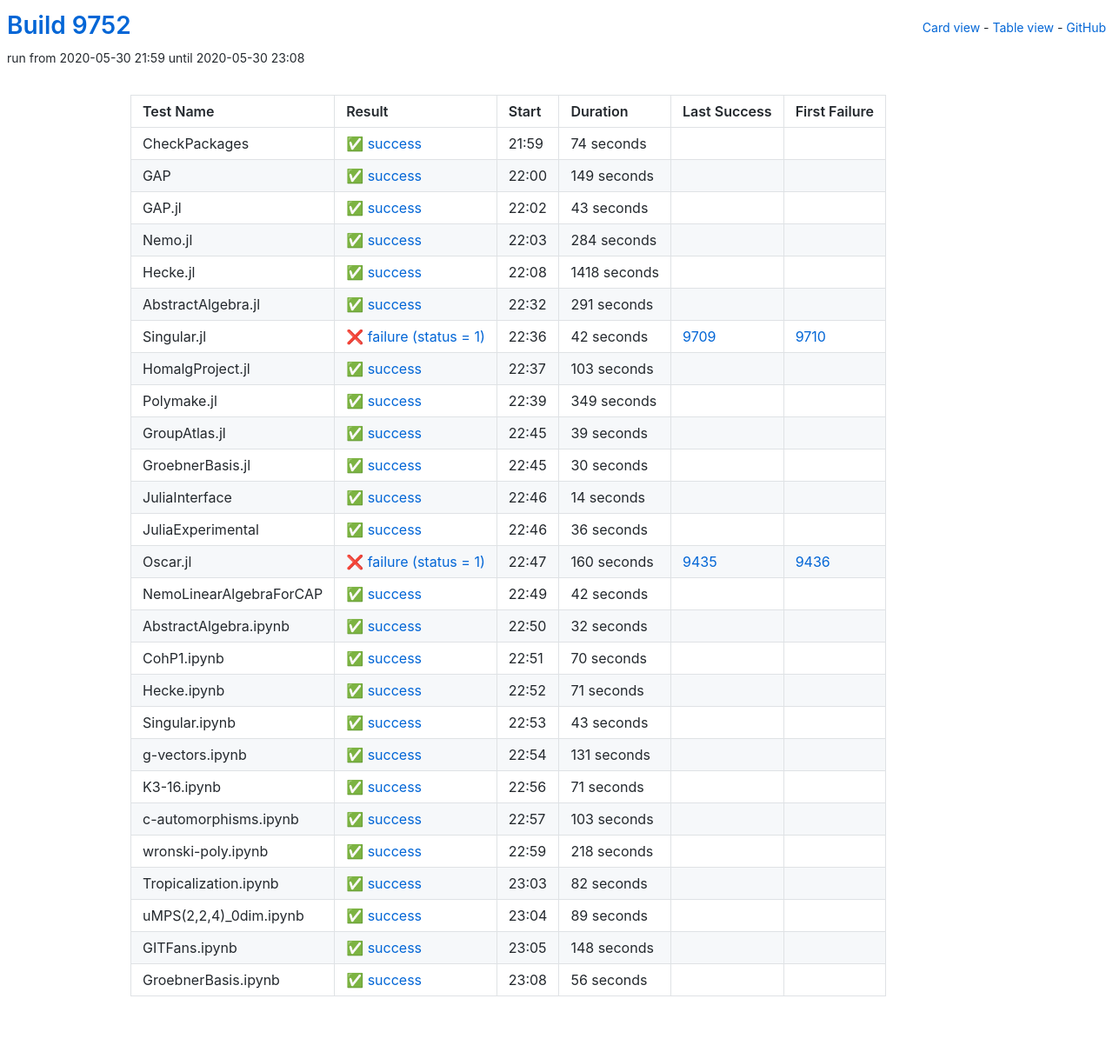
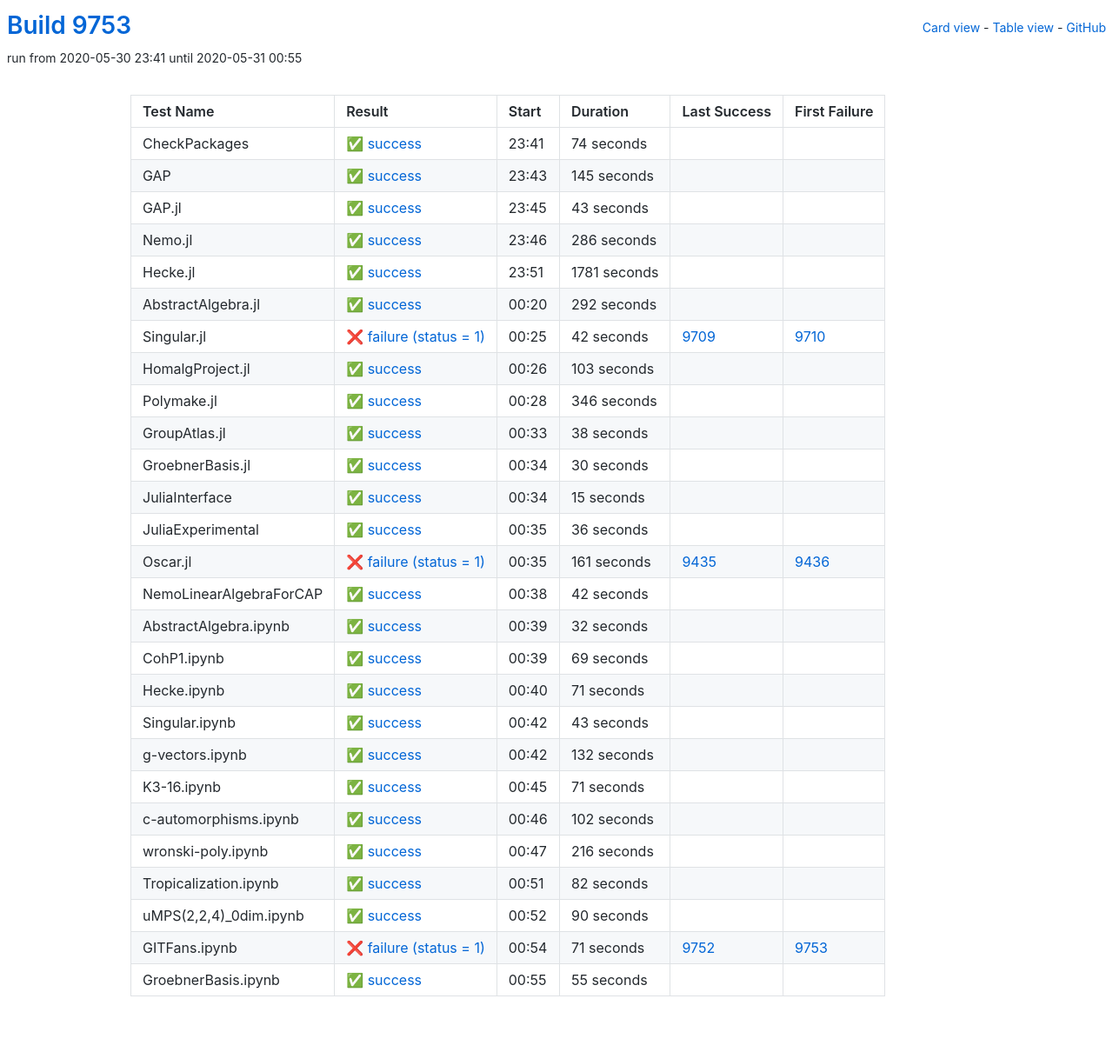
Before and after one commit to oscar-system/oscar-ci-status, a Jekyll site: the page built from table.html, in a window 1280 px wide. Shown: the whole page at 87% size. Built offline with Jekyll 4.4.1, drawn with Linux system fonts in a browser that asks for light colours.

Commit message:
Build 9753

```diff
--- a/_data/ci.yml
+++ b/_data/ci.yml
@@ -1,5 +1,5 @@
-build: 9752
-build_url: https://oscarci.mathematik.uni-kl.de/job/oscar/9752/
+build: 9753
+build_url: https://oscarci.mathematik.uni-kl.de/job/oscar/9753/
 job: oscar
 tests:
 - duration: 74
@@ -9,21 +9,21 @@
   id: checkpackages
   last_success: false
   last_success_url: null
-  log: https://oscarci.mathematik.uni-kl.de/job/oscar/9752/artifact/logs/build-9752/CheckPackages.log
+  log: https://oscarci.mathematik.uni-kl.de/job/oscar/9753/artifact/logs/build-9753/CheckPackages.log
   name: CheckPackages
-  start: 2020-05-30 21:59
+  start: 2020-05-30 23:41
   status: success
   success: true
-- duration: 149
+- duration: 145
   exitcode: 0
   first_failure: false
   first_failure_url: null
   id: gap
   last_success: false
   last_success_url: null
-  log: https://oscarci.mathematik.uni-kl.de/job/oscar/9752/artifact/logs/build-9752/GAP.log
+  log: https://oscarci.mathematik.uni-kl.de/job/oscar/9753/artifact/logs/build-9753/GAP.log
   name: GAP
-  start: 2020-05-30 22:00
+  start: 2020-05-30 23:43
   status: success
   success: true
 - duration: 43
@@ -33,45 +33,45 @@
   id: gap-jl
   last_success: false
   last_success_url: null
-  log: https://oscarci.mathematik.uni-kl.de/job/oscar/9752/artifact/logs/build-9752/GAP.jl.log
+  log: https://oscarci.mathematik.uni-kl.de/job/oscar/9753/artifact/logs/build-9753/GAP.jl.log
   name: GAP.jl
-  start: 2020-05-30 22:02
+  start: 2020-05-30 23:45
   status: success
   success: true
-- duration: 284
+- duration: 286
   exitcode: 0
   first_failure: false
   first_failure_url: null
   id: nemo-jl
   last_success: false
   last_success_url: null
-  log: https://oscarci.mathematik.uni-kl.de/job/oscar/9752/artifact/logs/build-9752/Nemo.jl.log
+  log: https://oscarci.mathematik.uni-kl.de/job/oscar/9753/artifact/logs/build-9753/Nemo.jl.log
   name: Nemo.jl
-  start: 2020-05-30 22:03
+  start: 2020-05-30 23:46
   status: success
   success: true
-- duration: 1418
+- duration: 1781
   exitcode: 0
   first_failure: false
   first_failure_url: null
   id: hecke-jl
   last_success: false
   last_success_url: null
-  log: https://oscarci.mathematik.uni-kl.de/job/oscar/9752/artifact/logs/build-9752/Hecke.jl.log
+  log: https://oscarci.mathematik.uni-kl.de/job/oscar/9753/artifact/logs/build-9753/Hecke.jl.log
   name: Hecke.jl
-  start: 2020-05-30 22:08
+  start: 2020-05-30 23:51
   status: success
   success: true
-- duration: 291
+- duration: 292
   exitcode: 0
   first_failure: false
   first_failure_url: null
   id: abstractalgebra-jl
   last_success: false
   last_success_url: null
-  log: https://oscarci.mathematik.uni-kl.de/job/oscar/9752/artifact/logs/build-9752/AbstractAlgebra.jl.log
+  log: https://oscarci.mathematik.uni-kl.de/job/oscar/9753/artifact/logs/build-9753/AbstractAlgebra.jl.log
   name: AbstractAlgebra.jl
-  start: 2020-05-30 22:32
+  start: 2020-05-31 00:20
   status: success
   success: true
 - duration: 42
@@ -81,9 +81,9 @@
   id: singular-jl
   last_success: 9709
   last_success_url: https://oscarci.mathematik.uni-kl.de/job/oscar/9709/
-  log: https://oscarci.mathematik.uni-kl.de/job/oscar/9752/artifact/logs/build-9752/Singular.jl.log
+  log: https://oscarci.mathematik.uni-kl.de/job/oscar/9753/artifact/logs/build-9753/Singular.jl.log
   name: Singular.jl
-  start: 2020-05-30 22:36
+  start: 2020-05-31 00:25
   status: failure
   success: false
 - duration: 103
@@ -93,33 +93,33 @@
   id: homalgproject-jl
   last_success: false
   last_success_url: null
-  log: https://oscarci.mathematik.uni-kl.de/job/oscar/9752/artifact/logs/build-9752/HomalgProject.jl.log
+  log: https://oscarci.mathematik.uni-kl.de/job/oscar/9753/artifact/logs/build-9753/HomalgProject.jl.log
   name: HomalgProject.jl
-  start: 2020-05-30 22:37
+  start: 2020-05-31 00:26
   status: success
   success: true
-- duration: 349
+- duration: 346
   exitcode: 0
   first_failure: false
   first_failure_url: null
   id: polymake-jl
   last_success: false
   last_success_url: null
-  log: https://oscarci.mathematik.uni-kl.de/job/oscar/9752/artifact/logs/build-9752/Polymake.jl.log
+  log: https://oscarci.mathematik.uni-kl.de/job/oscar/9753/artifact/logs/build-9753/Polymake.jl.log
   name: Polymake.jl
-  start: 2020-05-30 22:39
+  start: 2020-05-31 00:28
   status: success
   success: true
-- duration: 39
+- duration: 38
   exitcode: 0
   first_failure: false
   first_failure_url: null
   id: groupatlas-jl
   last_success: false
   last_success_url: null
-  log: https://oscarci.mathematik.uni-kl.de/job/oscar/9752/artifact/logs/build-9752/GroupAtlas.jl.log
+  log: https://oscarci.mathematik.uni-kl.de/job/oscar/9753/artifact/logs/build-9753/GroupAtlas.jl.log
   name: GroupAtlas.jl
-  start: 2020-05-30 22:45
+  start: 2020-05-31 00:33
   status: success
   success: true
 - duration: 30
@@ -129,21 +129,21 @@
   id: groebnerbasis-jl
   last_success: false
   last_success_url: null
-  log: https://oscarci.mathematik.uni-kl.de/job/oscar/9752/artifact/logs/build-9752/GroebnerBasis.jl.log
+  log: https://oscarci.mathematik.uni-kl.de/job/oscar/9753/artifact/logs/build-9753/GroebnerBasis.jl.log
   name: GroebnerBasis.jl
-  start: 2020-05-30 22:45
+  start: 2020-05-31 00:34
   status: success
   success: true
-- duration: 14
+- duration: 15
   exitcode: 0
   first_failure: false
   first_failure_url: null
   id: juliainterface
   last_success: false
   last_success_url: null
-  log: https://oscarci.mathematik.uni-kl.de/job/oscar/9752/artifact/logs/build-9752/JuliaInterface.log
+  log: https://oscarci.mathematik.uni-kl.de/job/oscar/9753/artifact/logs/build-9753/JuliaInterface.log
   name: JuliaInterface
-  start: 2020-05-30 22:46
+  start: 2020-05-31 00:34
   status: success
   success: true
 - duration: 36
@@ -153,21 +153,21 @@
   id: juliaexperimental
   last_success: false
   last_success_url: null
-  log: https://oscarci.mathematik.uni-kl.de/job/oscar/9752/artifact/logs/build-9752/JuliaExperimental.log
+  log: https://oscarci.mathematik.uni-kl.de/job/oscar/9753/artifact/logs/build-9753/JuliaExperimental.log
   name: JuliaExperimental
-  start: 2020-05-30 22:46
+  start: 2020-05-31 00:35
   status: success
   success: true
-- duration: 160
+- duration: 161
   exitcode: 1
   first_failure: 9436
   first_failure_url: https://oscarci.mathematik.uni-kl.de/job/oscar/9436/
   id: oscar-jl
   last_success: 9435
   last_success_url: https://oscarci.mathematik.uni-kl.de/job/oscar/9435/
-  log: https://oscarci.mathematik.uni-kl.de/job/oscar/9752/artifact/logs/build-9752/Oscar.jl.log
+  log: https://oscarci.mathematik.uni-kl.de/job/oscar/9753/artifact/logs/build-9753/Oscar.jl.log
   name: Oscar.jl
-  start: 2020-05-30 22:47
+  start: 2020-05-31 00:35
   status: failure
   success: false
 - duration: 42
@@ -177,9 +177,9 @@
   id: nemolinearalgebraforcap
   last_success: false
   last_success_url: null
-  log: https://oscarci.mathematik.uni-kl.de/job/oscar/9752/artifact/logs/build-9752/NemoLinearAlgebraForCAP.log
+  log: https://oscarci.mathematik.uni-kl.de/job/oscar/9753/artifact/logs/build-9753/NemoLinearAlgebraForCAP.log
   name: NemoLinearAlgebraForCAP
-  start: 2020-05-30 22:49
+  start: 2020-05-31 00:38
   status: success
   success: true
 - duration: 32
@@ -189,21 +189,21 @@
   id: abstractalgebra-ipynb
   last_success: false
   last_success_url: null
-  log: https://oscarci.mathematik.uni-kl.de/job/oscar/9752/artifact/logs/build-9752/AbstractAlgebra.ipynb.log
+  log: https://oscarci.mathematik.uni-kl.de/job/oscar/9753/artifact/logs/build-9753/AbstractAlgebra.ipynb.log
   name: AbstractAlgebra.ipynb
-  start: 2020-05-30 22:50
+  start: 2020-05-31 00:39
   status: success
   success: true
-- duration: 70
+- duration: 69
   exitcode: 0
   first_failure: false
   first_failure_url: null
   id: cohp1-ipynb
   last_success: false
   last_success_url: null
-  log: https://oscarci.mathematik.uni-kl.de/job/oscar/9752/artifact/logs/build-9752/CohP1.ipynb.log
+  log: https://oscarci.mathematik.uni-kl.de/job/oscar/9753/artifact/logs/build-9753/CohP1.ipynb.log
   name: CohP1.ipynb
-  start: 2020-05-30 22:51
+  start: 2020-05-31 00:39
   status: success
   success: true
 - duration: 71
@@ -213,9 +213,9 @@
   id: hecke-ipynb
   last_success: false
   last_success_url: null
-  log: https://oscarci.mathematik.uni-kl.de/job/oscar/9752/artifact/logs/build-9752/Hecke.ipynb.log
+  log: https://oscarci.mathematik.uni-kl.de/job/oscar/9753/artifact/logs/build-9753/Hecke.ipynb.log
   name: Hecke.ipynb
-  start: 2020-05-30 22:52
+  start: 2020-05-31 00:40
   status: success
   success: true
 - duration: 43
@@ -225,21 +225,21 @@
   id: singular-ipynb
   last_success: false
   last_success_url: null
-  log: https://oscarci.mathematik.uni-kl.de/job/oscar/9752/artifact/logs/build-9752/Singular.ipynb.log
+  log: https://oscarci.mathematik.uni-kl.de/job/oscar/9753/artifact/logs/build-9753/Singular.ipynb.log
   name: Singular.ipynb
-  start: 2020-05-30 22:53
+  start: 2020-05-31 00:42
   status: success
   success: true
-- duration: 131
+- duration: 132
   exitcode: 0
   first_failure: false
   first_failure_url: null
   id: g-vectors-ipynb
   last_success: false
   last_success_url: null
-  log: https://oscarci.mathematik.uni-kl.de/job/oscar/9752/artifact/logs/build-9752/g-vectors.ipynb.log
+  log: https://oscarci.mathematik.uni-kl.de/job/oscar/9753/artifact/logs/build-9753/g-vectors.ipynb.log
   name: g-vectors.ipynb
-  start: 2020-05-30 22:54
+  start: 2020-05-31 00:42
   status: success
   success: true
 - duration: 71
@@ -249,33 +249,33 @@
   id: k3-16-ipynb
   last_success: false
   last_success_url: null
-  log: https://oscarci.mathematik.uni-kl.de/job/oscar/9752/artifact/logs/build-9752/K3-16.ipynb.log
+  log: https://oscarci.mathematik.uni-kl.de/job/oscar/9753/artifact/logs/build-9753/K3-16.ipynb.log
   name: K3-16.ipynb
-  start: 2020-05-30 22:56
+  start: 2020-05-31 00:45
   status: success
   success: true
-- duration: 103
+- duration: 102
   exitcode: 0
   first_failure: false
   first_failure_url: null
   id: c-automorphisms-ipynb
   last_success: false
   last_success_url: null
-  log: https://oscarci.mathematik.uni-kl.de/job/oscar/9752/artifact/logs/build-9752/c-automorphisms.ipynb.log
+  log: https://oscarci.mathematik.uni-kl.de/job/oscar/9753/artifact/logs/build-9753/c-automorphisms.ipynb.log
   name: c-automorphisms.ipynb
-  start: 2020-05-30 22:57
+  start: 2020-05-31 00:46
   status: success
   success: true
-- duration: 218
+- duration: 216
   exitcode: 0
   first_failure: false
   first_failure_url: null
   id: wronski-poly-ipynb
   last_success: false
   last_success_url: null
-  log: https://oscarci.mathematik.uni-kl.de/job/oscar/9752/artifact/logs/build-9752/wronski-poly.ipynb.log
+  log: https://oscarci.mathematik.uni-kl.de/job/oscar/9753/artifact/logs/build-9753/wronski-poly.ipynb.log
   name: wronski-poly.ipynb
-  start: 2020-05-30 22:59
+  start: 2020-05-31 00:47
   status: success
   success: true
 - duration: 82
@@ -285,44 +285,44 @@
   id: tropicalization-ipynb
   last_success: false
   last_success_url: null
-  log: https://oscarci.mathematik.uni-kl.de/job/oscar/9752/artifact/logs/build-9752/Tropicalization.ipynb.log
+  log: https://oscarci.mathematik.uni-kl.de/job/oscar/9753/artifact/logs/build-9753/Tropicalization.ipynb.log
   name: Tropicalization.ipynb
-  start: 2020-05-30 23:03
+  start: 2020-05-31 00:51
   status: success
   success: true
-- duration: 89
+- duration: 90
   exitcode: 0
   first_failure: false
   first_failure_url: null
   id: umps-2-2-4-0dim-ipynb
   last_success: false
   last_success_url: null
-  log: https://oscarci.mathematik.uni-kl.de/job/oscar/9752/artifact/logs/build-9752/uMPS-2-2-4-_0dim.ipynb.log
+  log: https://oscarci.mathematik.uni-kl.de/job/oscar/9753/artifact/logs/build-9753/uMPS-2-2-4-_0dim.ipynb.log
   name: uMPS(2,2,4)_0dim.ipynb
-  start: 2020-05-30 23:04
+  start: 2020-05-31 00:52
   status: success
   success: true
-- duration: 148
-  exitcode: 0
-  first_failure: false
-  first_failure_url: null
+- duration: 71
+  exitcode: 1
+  first_failure: 9753
+  first_failure_url: https://oscarci.mathematik.uni-kl.de/job/oscar/9753/
   id: gitfans-ipynb
-  last_success: false
-  last_success_url: null
-  log: https://oscarci.mathematik.uni-kl.de/job/oscar/9752/artifact/logs/build-9752/GITFans.ipynb.log
+  last_success: 9752
+  last_success_url: https://oscarci.mathematik.uni-kl.de/job/oscar/9752/
+  log: https://oscarci.mathematik.uni-kl.de/job/oscar/9753/artifact/logs/build-9753/GITFans.ipynb.log
   name: GITFans.ipynb
-  start: 2020-05-30 23:05
-  status: success
-  success: true
-- duration: 56
+  start: 2020-05-31 00:54
+  status: failure
+  success: false
+- duration: 55
   exitcode: 0
   first_failure: false
   first_failure_url: null
   id: groebnerbasis-ipynb
   last_success: false
   last_success_url: null
-  log: https://oscarci.mathematik.uni-kl.de/job/oscar/9752/artifact/logs/build-9752/GroebnerBasis.ipynb.log
+  log: https://oscarci.mathematik.uni-kl.de/job/oscar/9753/artifact/logs/build-9753/GroebnerBasis.ipynb.log
   name: GroebnerBasis.ipynb
-  start: 2020-05-30 23:08
+  start: 2020-05-31 00:55
   status: success
   success: true
```
Also changed, not shown: README.md.
